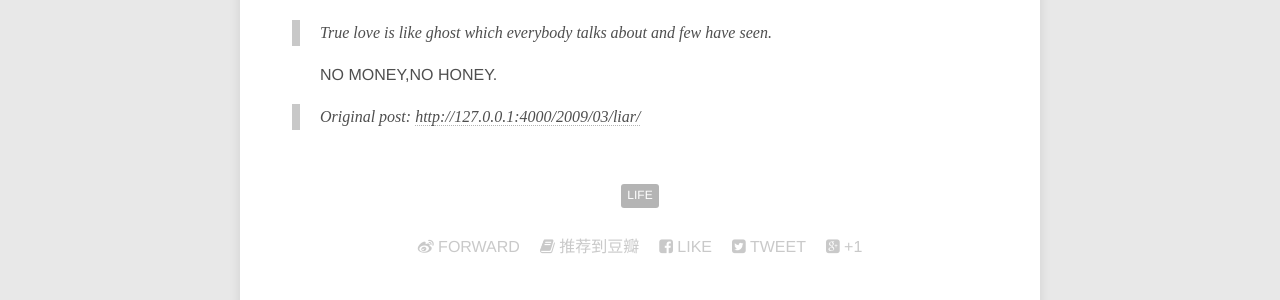
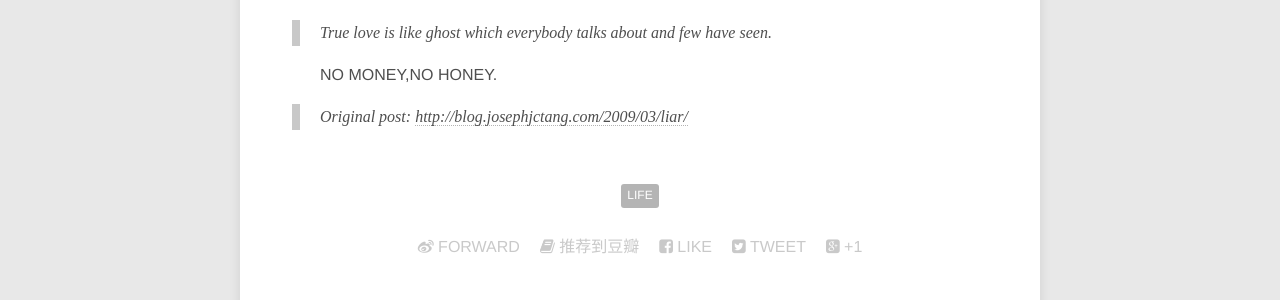
Before and after one commit to jinntrance/blog, a Jekyll site: the page built from CHINESE/_posts/2009-03-06-liar.md, in a window 1280 px wide. Shown: the part 341-641 px from the top of the page. Built offline with Jekyll 4.4.1, drawn with Linux system fonts in a browser that asks for light colours; comment, search, counter and statistics services are not loaded; some of the changed lines change nothing that is shown.

Commit message:
fix blog's url

```diff
--- a/_config.yml
+++ b/_config.yml
@@ -9,8 +9,8 @@ words_per_minute: 200
 chars_per_minute: 600
 abstract_chars_num: 150
 # When testing locally leave blank or use http://localhost:4000
-url: http://127.0.0.1:4000
-#url: http://blog.josephjctang.com
+#url: http://127.0.0.1:4000
+url: http://blog.josephjctang.com
 apex_url: josephjctang.com/blog
 #url:
 apex_domain: josephjctang.com
```
